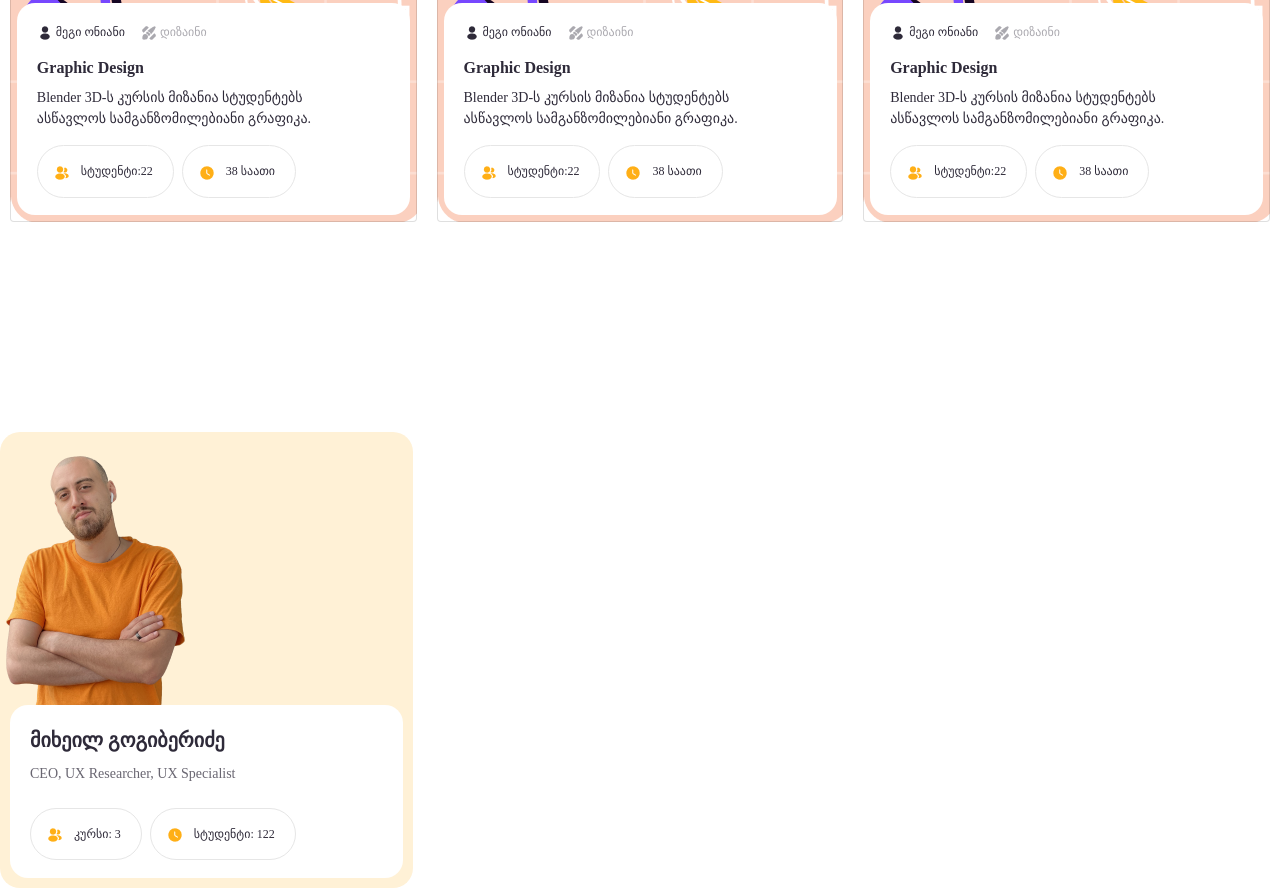
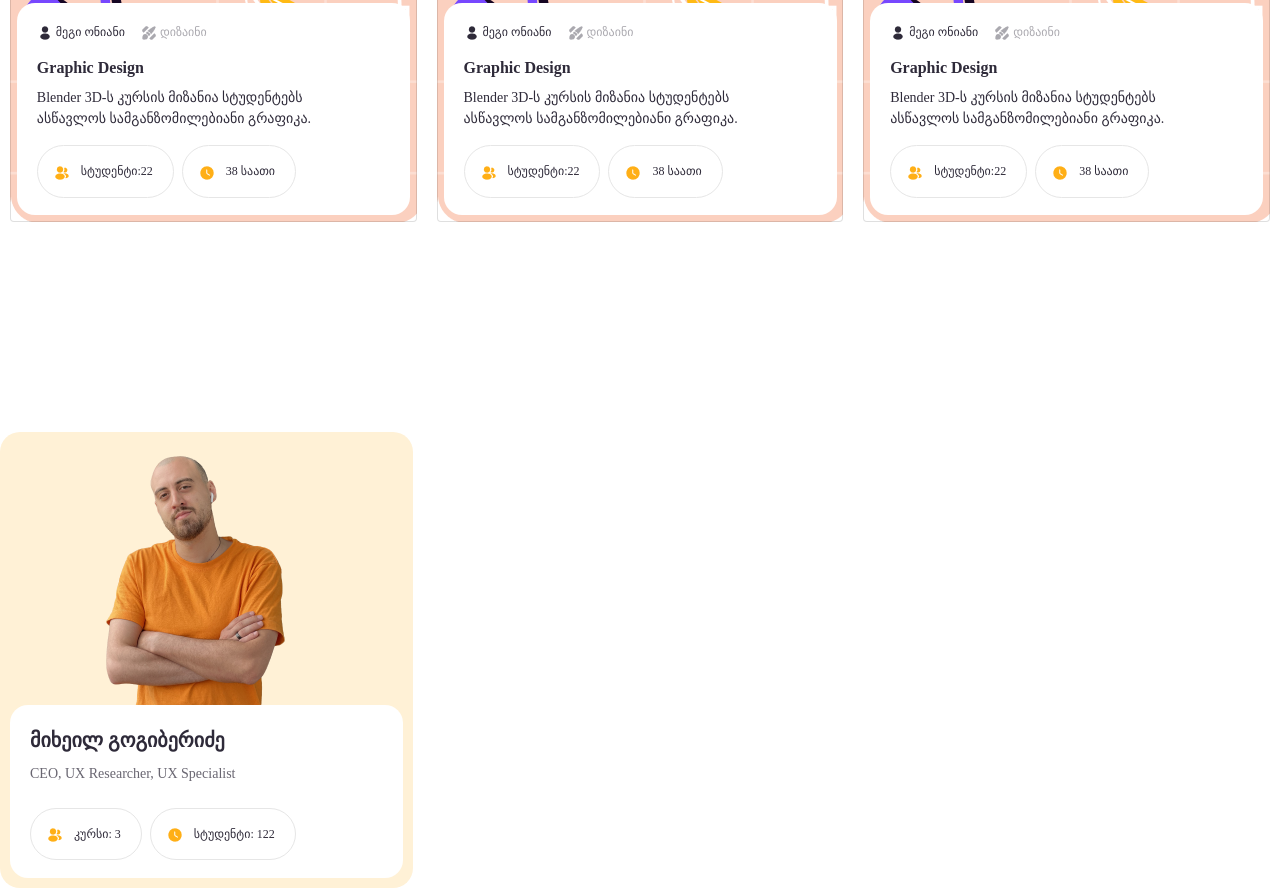
Before and after one commit to MadGroot/Academy, a plain HTML site: page index.html in a window 1280 px wide. Shown: the part 1752-2640 px from the top of the page. Drawn offline with nearby package versions, Linux system fonts and the light colour scheme.

Commit message:
change something in style

```diff
--- a/style.css
+++ b/style.css
@@ -189,6 +189,7 @@
     border-radius: 20px;
     width: 413px;
     height: 456px;
+    position: absolute;
 }
 
 .sliderBox {
@@ -202,6 +203,9 @@
 }
 .sliderImg {
    margin-top: 24px;
+   align-items: center;
+
+   margin-left: 100px;
 }
 .sliderBox h4 {
     font-size: 20px;
```
